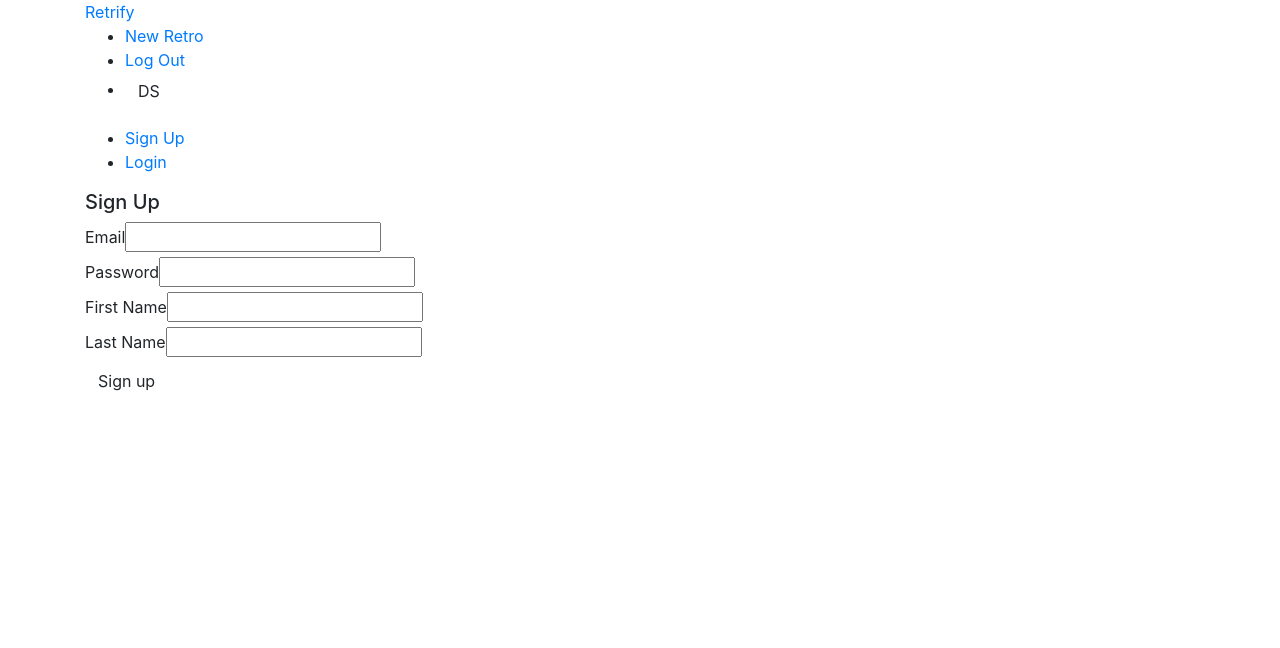
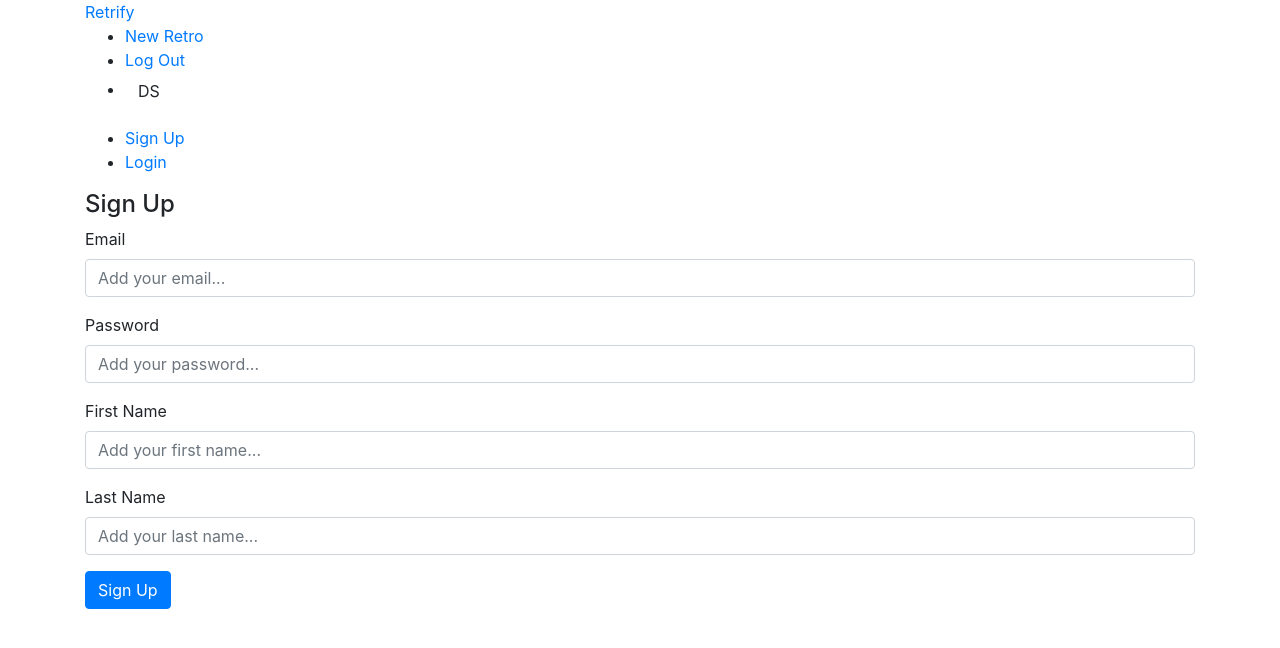
Before and after one commit to DanielStoica85/retrify, a React (Create React App) app: page /register in a window 1280 px wide. Shown: the top 648 px of the page. Built offline with nearby package versions, Linux system fonts and the light colour scheme.

Commit message:
Migrate Register to Bootstrap.

```diff
--- a/src/components/auth/Login.js
+++ b/src/components/auth/Login.js
@@ -21,7 +21,7 @@ class Login extends Component {
         return (
             <Container>
                 <Form onSubmit={this.handleSubmit}>
-                    <h5 className="grey-text text-darken-3">Sign In</h5>
+                    <h4 className="text-black">Sign In</h4>
                     <FormGroup>
                         <Label for="email">Email</Label>
                         <Input
@@ -43,9 +43,7 @@ class Login extends Component {
                         />
                     </FormGroup>
                     <FormGroup>
-                        <Button color="primary" size="lg">
-                            Login
-                        </Button>
+                        <Button color="primary">Login</Button>
                     </FormGroup>
                 </Form>
             </Container>
--- a/src/components/auth/Register.js
+++ b/src/components/auth/Register.js
@@ -1,4 +1,5 @@
 import React, { Component } from 'react';
+import { Button, Container, Form, FormGroup, Label, Input } from 'reactstrap';
 
 class Register extends Component {
     state = {
@@ -20,50 +21,54 @@ class Register extends Component {
 
     render() {
         return (
-            <div className="container">
-                <form onSubmit={this.handleSubmit} className="white">
-                    <h5 className="grey-text text-darken-3">Sign Up</h5>
-                    <div className="input-field">
-                        <label htmlFor="email">Email</label>
-                        <input
+            <Container>
+                <Form onSubmit={this.handleSubmit}>
+                    <h4 className="text-black">Sign Up</h4>
+                    <FormGroup>
+                        <Label for="email">Email</Label>
+                        <Input
                             type="email"
                             name="email"
                             id="email"
+                            placeholder="Add your email..."
                             onChange={this.handleChange}
                         />
-                    </div>
-                    <div className="input-field">
-                        <label htmlFor="password">Password</label>
-                        <input
+                    </FormGroup>
+                    <FormGroup>
+                        <Label for="password">Password</Label>
+                        <Input
                             type="password"
                             name="password"
                             id="password"
+                            placeholder="Add your password..."
                             onChange={this.handleChange}
                         />
-                    </div>
-                    <div className="input-field">
-                        <label htmlFor="firstName">First Name</label>
-                        <input
+                    </FormGroup>
+                    <FormGroup>
+                        <Label for="firstName">First Name</Label>
+                        <Input
                             type="text"
                             name="firstName"
                             id="firstName"
+                            placeholder="Add your first name..."
                             onChange={this.handleChange}
                         />
-                    </div>
-                    <div className="input-field">
-                        <label htmlFor="lastName">Last Name</label>
-                        <input
+                    </FormGroup>
+                    <FormGroup>
+                        <Label for="lastName">Last Name</Label>
+                        <Input
                             type="text"
                             name="lastName"
                             id="lastName"
+                            placeholder="Add your last name..."
                             onChange={this.handleChange}
                         />
-                    </div>
-                    <div className="input-field">
-                        <button className="btn pink lighten-1">Sign up</button>
-                    </div>
-                </form>
-            </div>
+                    </FormGroup>
+                    <FormGroup>
+                        <Button color="primary">Sign Up</Button>
+                    </FormGroup>
+                </Form>
+            </Container>
         );
     }
 }
```
